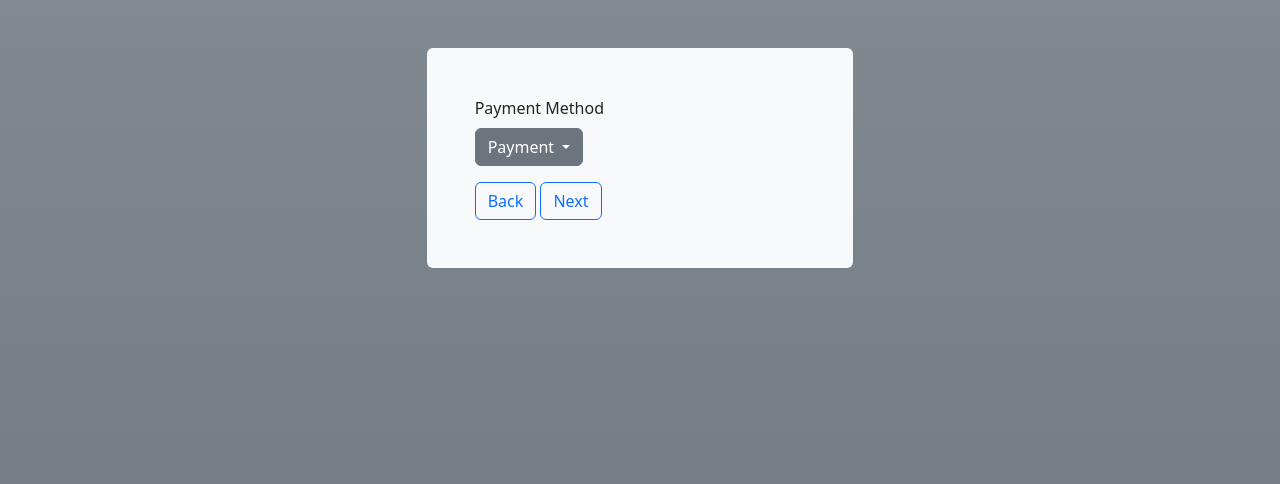
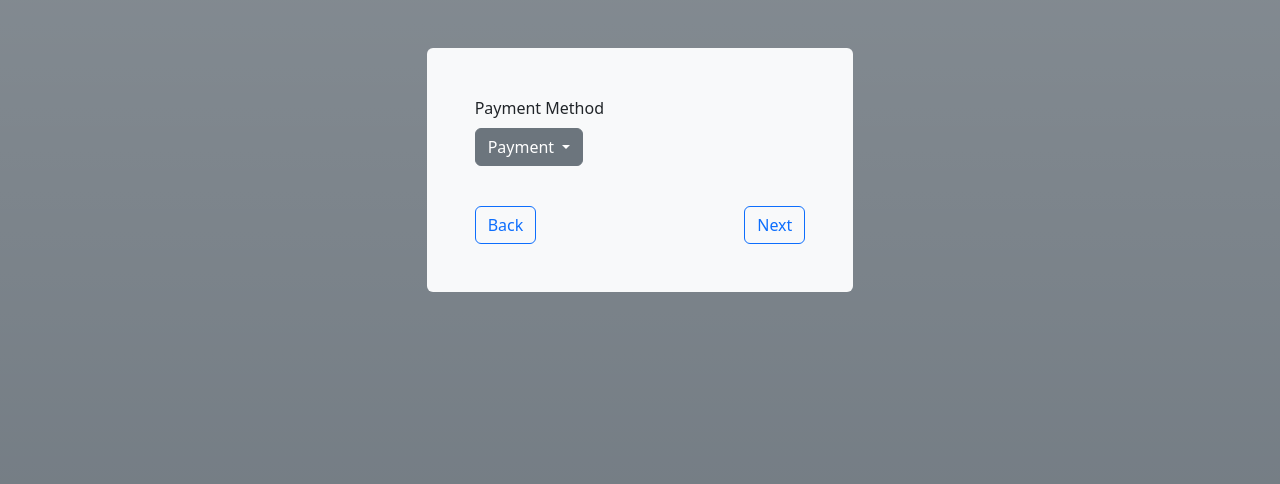
Before and after one commit to lorrenhoj/intelcoPayment, a Django app: page /method/ in a window 1280 px wide. Shown: the top 484 px of the page. Run offline with Django 4.2, Linux system fonts and the light colour scheme.

Commit message:
Edit submit buttons

```diff
--- a/website/templates/method.html
+++ b/website/templates/method.html
@@ -16,12 +16,15 @@
             </ul>
           </div>
       </div>
+      <br>
+      <div class="d-flex justify-content-between">
         <a class="btn btn-outline-primary" href="{% url 'info' %}">
         Back
         </a>
-        <a class="btn btn-outline-primary" href="">
+        <a class="btn btn-outline-primary" href="{% url 'method' %}">
         Next
         </a>
+      </div>
     </form>
     </div>
 
```
Also changed, not shown: website/templates/home.html (+6 -3 lines), website/templates/info.html (+10 -6 lines).
